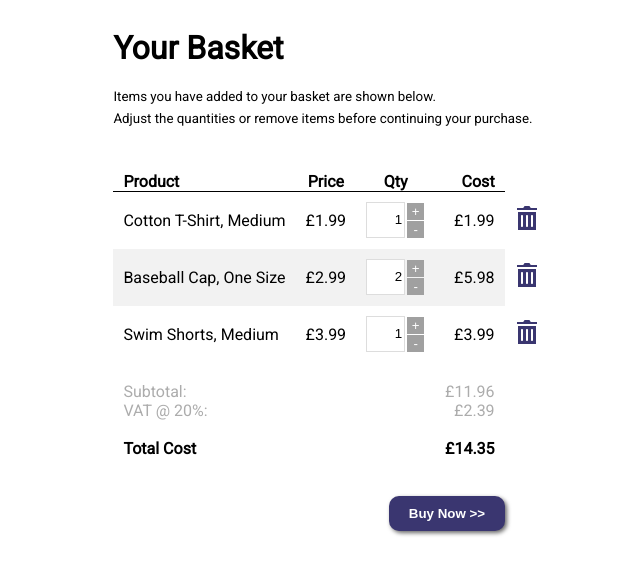
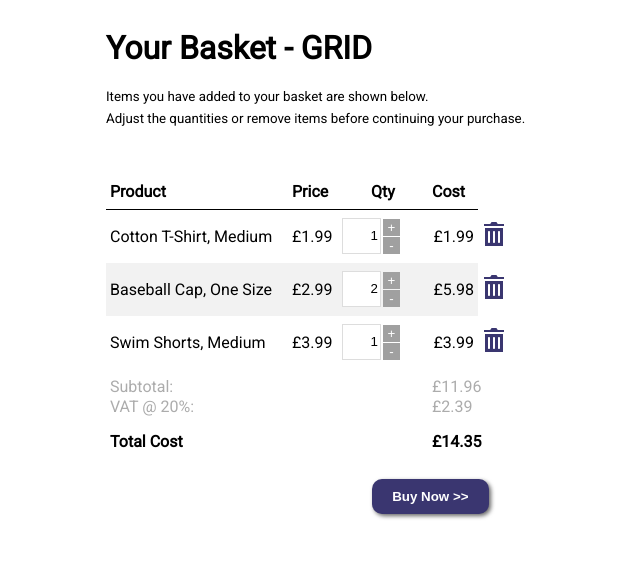
Before and after one commit to hutchida/your-basket, a Vue app: page /grid in a window 1280 px wide. Shown: the top 574 px of the page, without its empty margins (309-949 px from the left). Built offline with nearby package versions, Linux system fonts and the light colour scheme.

Commit message:
Added Grid version

```diff
--- a/src/assets/styles/app.css
+++ b/src/assets/styles/app.css
@@ -4,6 +4,10 @@
 #app {
   font-family: 'Roboto', sans-serif;
   font-weight: normal;
+}
+
+a, button{
+  cursor: pointer;
 }
 
 .container {
@@ -13,7 +17,7 @@
 }
 
 .form{
-  margin:auto;
+  margin-top: 40px;
 }
 
 .input-element {
@@ -38,6 +42,7 @@
   color: white;
   border-radius: 0px;
 }
+
 .checkout {
   color: white;
   box-shadow: 2px 2px 4px 0 rgba(0, 0, 0, 0.6);
@@ -47,7 +52,17 @@
   padding: 10px 20px;
   float: right;
   margin-right: 10%;
+  margin-top: 20px;
   font-weight: bold;
+}
+
+button.checkout.is-grid {
+  margin-right: 15% !important;
+}
+
+:disabled {
+  background: #dddddd;
+  cursor:not-allowed;
 }
 input#quantity {
   text-align: right;
@@ -100,3 +115,46 @@ table thead tr td{
 svg{
   fill:#3a3670;
 }
+
+
+.grid{
+  display: grid;
+  width: 450px;
+  grid-template-columns: repeat(5, 1fr);
+  grid-template-columns: 182px 50px 90px 50px 40px;
+}
+
+.grid > span {
+  display: grid;
+  padding: 8px 4px;
+  align-self: stretch;
+  align-items: center;
+}
+
+.grid.header {
+  margin-top: 40px;
+  border-bottom: 1px solid black;
+  width: 372px;
+  grid-template-columns: repeat(4, 1fr);
+  grid-template-columns: 182px 50px 90px 50px;
+}
+
+.no-border {
+  border-bottom:none !important;
+}
+
+.grid.main:nth-of-type(2n+1) > span {
+  background-color:#f2f2f2;
+}
+
+.grid.greyed{
+  grid-template-rows: 20px;
+}
+.greyed > span {
+  color:#acacac;
+  margin: 0px;
+}
+.grid >span:last-child{
+  border-bottom:0px !important;
+  background: none !important;
+ }
--- a/src/components/Cart.vue
+++ b/src/components/Cart.vue
@@ -4,7 +4,8 @@
     <sup>
       Items you have added to your basket are shown below.<br />
       Adjust the quantities or remove items before continuing your purchase.
-    </sup><br/><br/><br/>
+    </sup>
+
     <div class="form">
       <table class="table is-striped" v-show="products.length">
         <thead>
@@ -66,12 +67,21 @@
                 <a
                   @click="makeQuantityZero({ product: p, quantity: 0 })"
                   href="#"
+                >
+                  <svg
+                    xmlns="http://www.w3.org/2000/svg"
+                    width="24"
+                    height="24"
+                    viewBox="0 0 24 24"
                   >
-<svg xmlns="http://www.w3.org/2000/svg" width="24" height="24" viewBox="0 0 24 24"><path d="M3 6v18h18v-18h-18zm5 14c0 .552-.448 1-1 1s-1-.448-1-1v-10c0-.552.448-1 1-1s1 .448 1 1v10zm5 0c0 .552-.448 1-1 1s-1-.448-1-1v-10c0-.552.448-1 1-1s1 .448 1 1v10zm5 0c0 .552-.448 1-1 1s-1-.448-1-1v-10c0-.552.448-1 1-1s1 .448 1 1v10zm4-18v2h-20v-2h5.711c.9 0 1.631-1.099 1.631-2h5.315c0 .901.73 2 1.631 2h5.712z"/></svg></a>
+                    <path
+                      d="M3 6v18h18v-18h-18zm5 14c0 .552-.448 1-1 1s-1-.448-1-1v-10c0-.552.448-1 1-1s1 .448 1 1v10zm5 0c0 .552-.448 1-1 1s-1-.448-1-1v-10c0-.552.448-1 1-1s1 .448 1 1v10zm5 0c0 .552-.448 1-1 1s-1-.448-1-1v-10c0-.552.448-1 1-1s1 .448 1 1v10zm4-18v2h-20v-2h5.711c.9 0 1.631-1.099 1.631-2h5.315c0 .901.73 2 1.631 2h5.712z"
+                    /></svg
+                ></a>
               </td>
             </template>
           </tr>
-<br/>
+          <br />
           <tr></tr>
           <tr class="blank min grey">
             <td>Subtotal:</td>
@@ -87,19 +97,18 @@
             <td class="right">£{{ (total * 0.2).toFixed(2) }}</td>
             <td></td>
           </tr>
-          <br/>
+          <br />
           <tr class="blank min">
-            <td><b>Total Cost</b></td>
+            <td><strong>Total Cost</strong></td>
             <td></td>
             <td></td>
             <td class="right">
-              <b>£{{ (total + total * 0.2).toFixed(2) }}</b>
+              <strong>£{{ (total + total * 0.2).toFixed(2) }}</strong>
             </td>
             <td></td>
           </tr>
         </tbody>
       </table>
-      <br/><br/>
       <button :disabled="total == 0" class="checkout right" @click="Checkout">
         Buy Now >>
       </button>
--- /dev/null
+++ b/src/components/GridCart.vue
@@ -0,0 +1,150 @@
+<template>
+  <div class="cart">
+    <h1 class="title">Your Basket - GRID</h1>
+    <sup>
+      Items you have added to your basket are shown below.<br />
+      Adjust the quantities or remove items before continuing your purchase.
+    </sup>
+
+    <div class="grid header">
+      <span><strong>Product</strong></span>
+      <span><strong>Price</strong></span>
+      <span class="center"><strong>Qty</strong></span>
+      <span><strong>Cost</strong></span>
+    </div>
+    <div class="grid main" v-for="p in products" track-by="id" :key="p.id">
+      <template v-if="p.quantity > 0">
+        <span>{{ p.name }}</span>
+        <span>£{{ p.price }}</span>
+        <span>
+          <div class="input-group center">
+            <div class="input-element">
+              <input
+                @change="updateQuantity(p)"
+                id="quantity"
+                type="number"
+                class="form-control input-number"
+                :value="p.quantity"
+                min="1"
+                max="10"
+                size="1"
+                onfocus="this.previousValue = this.value"
+                onkeydown="this.previousValue = this.value"
+                oninput="validity.valid || (value = this.previousValue)"
+              />
+            </div>
+
+            <div class="input-element right">
+              <button
+                @click="incrementCart(p)"
+                type="button"
+                class="btn btn-default btn-number"
+                data-type="plus"
+                data-field="quant[1]"
+              >
+                +
+              </button>
+              <button
+                @click="decrementCart(p)"
+                type="button"
+                class="btn btn-default btn-number"
+                data-type="minus"
+                data-field="quant[1]"
+              >
+                -
+              </button>
+            </div>
+          </div>
+        </span>
+        <span class="right"> £{{ (p.quantity * p.price).toFixed(2) }} </span>
+        <span class="blank">
+          <a @click="makeQuantityZero({ product: p, quantity: 0 })" href="#">
+            <svg
+              xmlns="http://www.w3.org/2000/svg"
+              width="24"
+              height="24"
+              viewBox="0 0 24 24"
+            >
+              <path
+                d="M3 6v18h18v-18h-18zm5 14c0 .552-.448 1-1 1s-1-.448-1-1v-10c0-.552.448-1 1-1s1 .448 1 1v10zm5 0c0 .552-.448 1-1 1s-1-.448-1-1v-10c0-.552.448-1 1-1s1 .448 1 1v10zm5 0c0 .552-.448 1-1 1s-1-.448-1-1v-10c0-.552.448-1 1-1s1 .448 1 1v10zm4-18v2h-20v-2h5.711c.9 0 1.631-1.099 1.631-2h5.315c0 .901.73 2 1.631 2h5.712z"
+              /></svg
+          ></a>
+        </span>
+      </template>
+    </div>
+    <div class="grid greyed">
+      <span class="subtotal">Subtotal:</span>
+      <span></span>
+      <span></span>
+      <span>£{{ total.toFixed(2) }}</span>
+      <span></span>
+      <span>VAT @ 20%:</span>
+      <span></span>
+      <span></span>
+      <span>£{{ (total * 0.2).toFixed(2) }}</span>
+      <span></span>
+    </div>
+    <div class="grid">
+      <span><strong>Total Cost</strong></span>
+      <span></span>
+      <span></span>
+      <span><strong>£{{ (total + total * 0.2).toFixed(2) }}</strong></span>
+      <span></span>
+    </div>
+
+    <button :disabled="total == 0" class="checkout is-grid right " @click="Checkout">
+      Buy Now >>
+    </button>
+  </div>
+</template>
+
+<script>
+import { mapGetters, mapActions } from "vuex";
+import axios from "axios";
+
+export default {
+  computed: {
+    ...mapGetters({
+      products: "cartProducts",
+    }),
+    selectedItems() {
+      return this.products.reduce(this.selectedItems, this.p);
+    },
+    total() {
+      return this.products.reduce((total, p) => {
+        return total + p.price * p.quantity;
+      }, 0);
+    },
+    totalPlusVat() {
+      return (this.total + this.total * 0.2).toFixed(2);
+    },
+  },
+
+  methods: {
+    Checkout() {
+      axios.post("/pay", this.products).then(
+        (response) => {
+          console.log(response);
+        },
+        (error) => {
+          console.log(error);
+        }
+      );
+      console.log("JSON posted with axios request:");
+      console.log(this.products);
+      alert(
+        "You have successfully paid £" + this.totalPlusVat + " for your items."
+      );
+    },
+    ...mapActions([
+      "incrementCart",
+      "decrementCart",
+      "makeQuantityZero",
+      "updateQuantity",
+    ]),
+  },
+};
+</script>
+
+<style>
+</style>
--- a/src/main.js
+++ b/src/main.js
@@ -3,16 +3,19 @@ import VueRouter from 'vue-router'
 import store from './store/index.js'
 import App from './App.vue'
 import Cart from './components/Cart.vue'
+import GridCart from './components/GridCart.vue'
 
 Vue.use(VueRouter)
 
 // Define routes
 const routes = [
-  { path: '/', component: Cart }
+  { path: '/', component: Cart},
+  {path: '/grid', component: GridCart }
 ]
 
 // Register routes
 const router = new VueRouter({
+  mode: 'history',
   routes
 })
 
```
